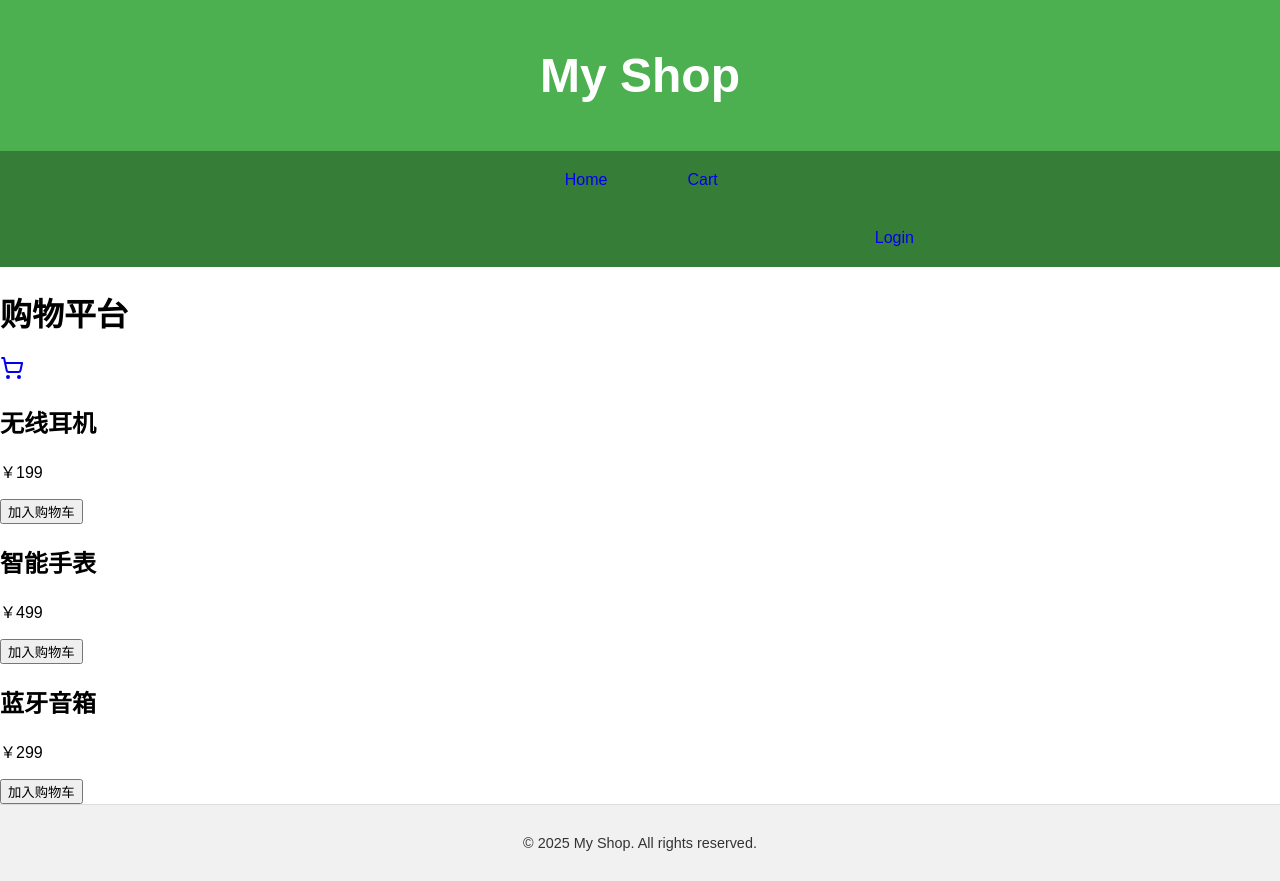
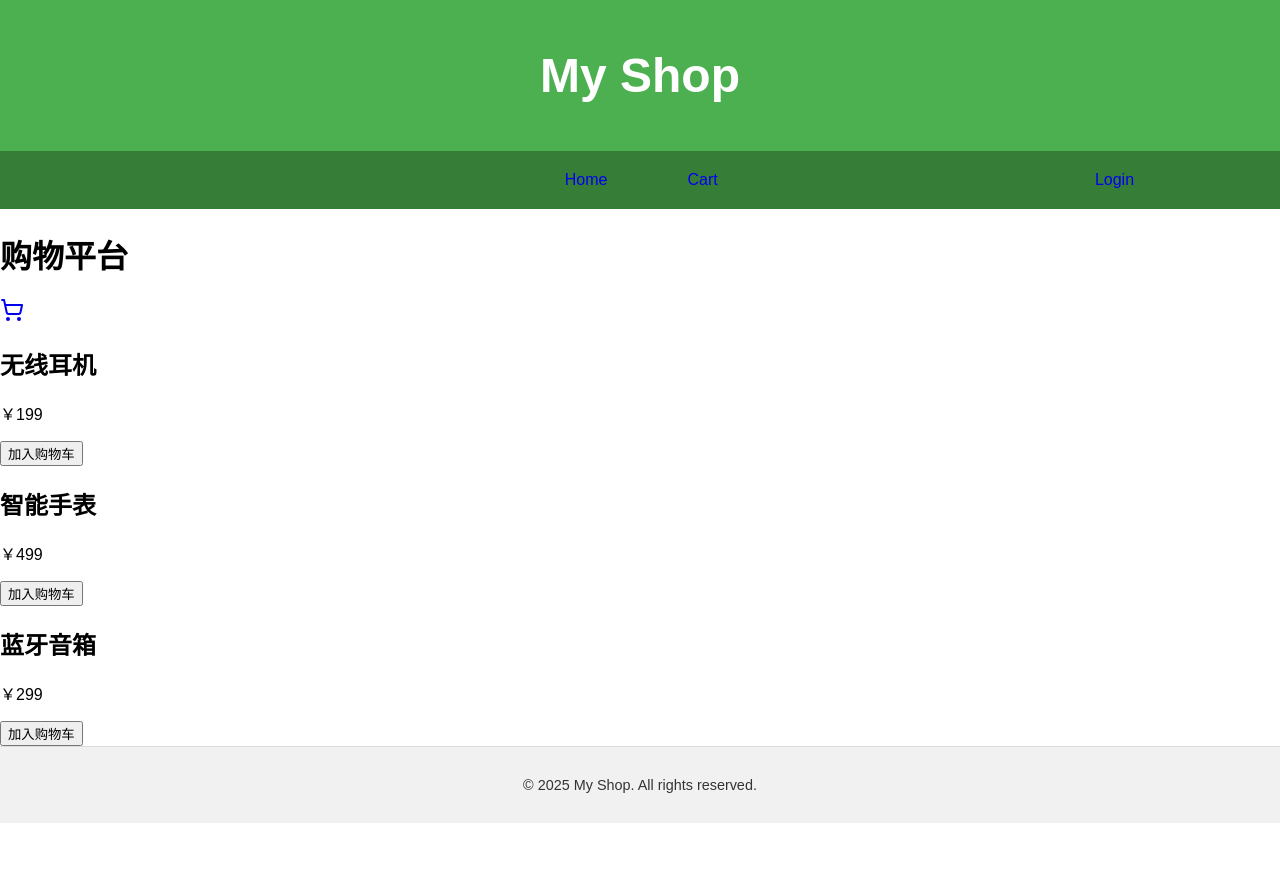
Before and after one commit to Celivra/HaventDecidedVue, a Vue app: page / in a window 1280 px wide. After the commit the page ends 823 px from the top, so only its background shows below. Built offline with nearby package versions, Linux system fonts and the light colour scheme.

Commit message:
update ui when login

```diff
--- a/src/components/HeaderComp.vue
+++ b/src/components/HeaderComp.vue
@@ -5,8 +5,9 @@
   <nav class="navigation">
     <div class="nav-item">
       <a href="/"><div>Home</div></a>
-      <a href="/cart"><div>Cart</div></a>
-      <a href="/login"><div style="margin-left: 50%;">Login</div></a>
+      <a href="/cart"><div style="margin-right: 40%;">Cart</div></a>
+      <a v-if="user === null" href="/login"><div>Login</div></a>
+      <div v-if="user" v-text="user.username"></div>
       <div v-if="user" v-on:click="logout">Logout</div>
     </div>
   </nav>
@@ -40,7 +41,7 @@
   color: white;
 }
 .nav-item{
-  width: 50%;
+  width: 60%;
   margin-left: 41%;
 }
 .nav-item div{
--- a/src/view/LoginView.vue
+++ b/src/view/LoginView.vue
@@ -53,7 +53,7 @@ export default {
           this.messageColor = 'green';
           this.message = result.message;
           localStorage.setItem('user', JSON.stringify(result.user));
-          this.$router.push('/dashboard')
+          this.$router.push('/')
         } else {
           this.messageColor = 'red';
           this.message = result.message;
```
